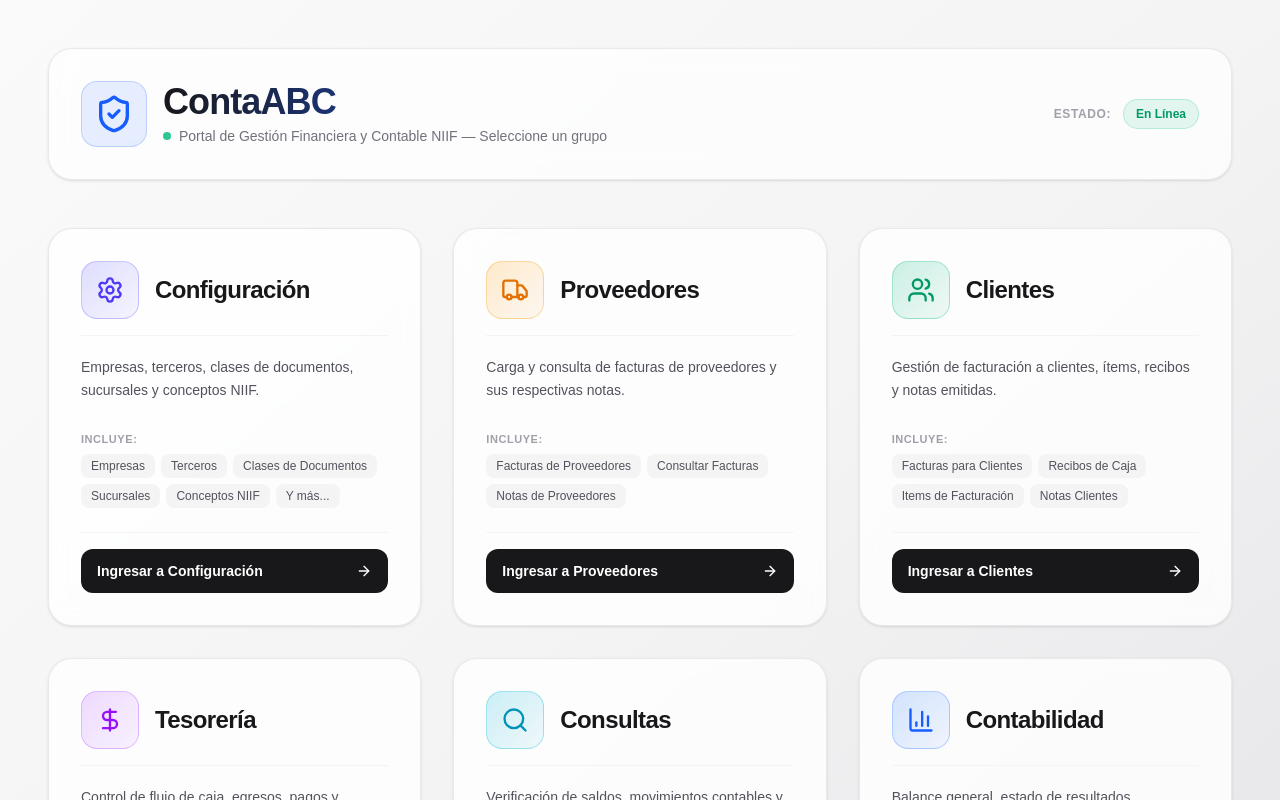
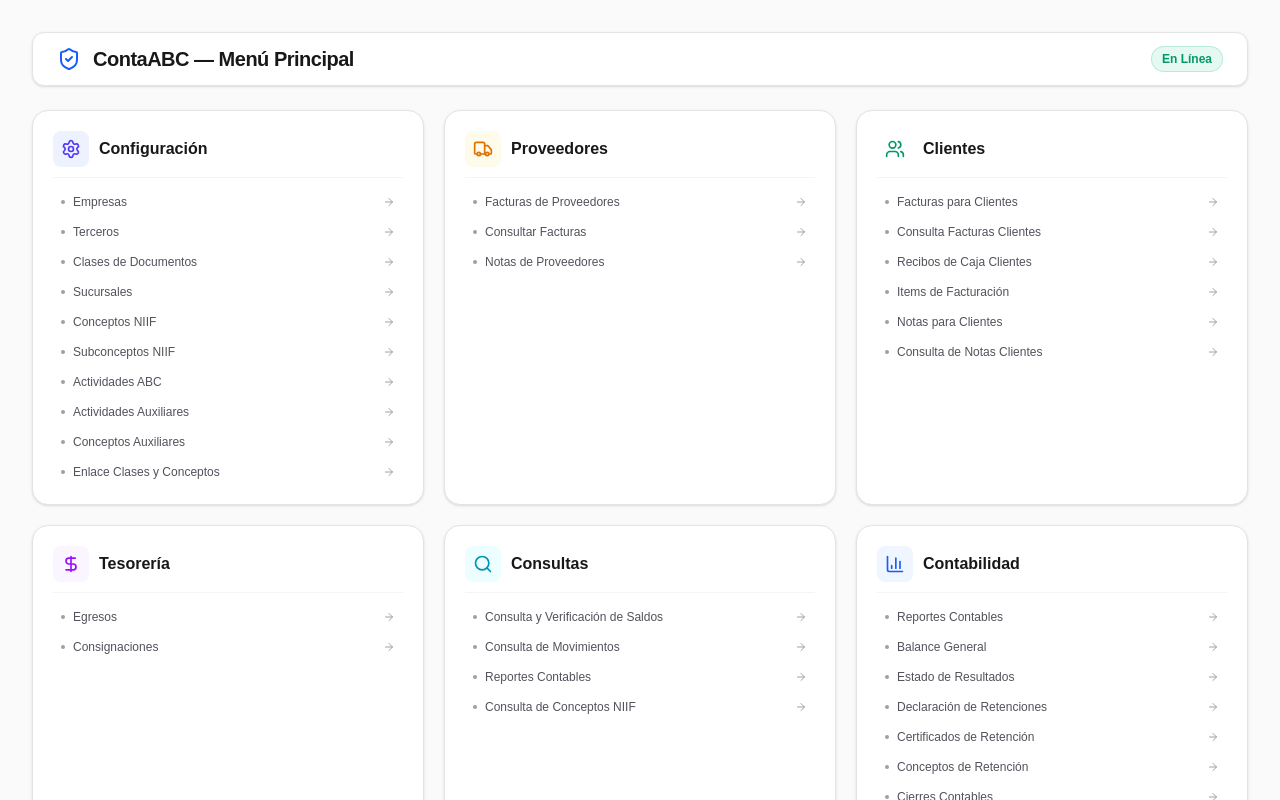
Before and after one commit to ContaABC/APPCONTAABC, a Next.js app: page / in a window 1280 px wide. Shown: the top 800 px of the page. Built offline with nearby package versions, Linux system fonts and the light colour scheme.

Commit message:
Optimizar dashboard principal en 4 columnas compactas sin scroll

```diff
--- a/app/page.tsx
+++ b/app/page.tsx
@@ -7,136 +7,140 @@ import {
   BarChart3,
   Search,
   ShieldCheck,
-  ArrowRight,
-  FolderTree
+  ArrowRight
 } from "lucide-react";
 
 export default function Home() {
-  // Definición de los 6 grupos principales con sus rutas y descripciones basadas en tu menú
   const grupos = [
     {
       nombre: "Configuración",
-      descripcion: "Empresas, terceros, clases de documentos, sucursales y conceptos NIIF.",
-      ruta: "#configuracion", // O puedes crear una ruta dedicada como /modulos/configuracion
+      ruta: "#",
       icono: Settings,
-      color: "from-indigo-500/20 to-indigo-600/5 text-indigo-600 dark:text-indigo-400 border-indigo-500/30",
-      elementos: ["Empresas", "Terceros", "Clases de Documentos", "Sucursales", "Conceptos NIIF", "Y más..."]
+      color: "text-indigo-600 dark:text-indigo-400 bg-indigo-50 dark:bg-indigo-950/50",
+      opciones: [
+        { name: "Empresas", href: "/api/empresas/nueva" },
+        { name: "Terceros", href: "/terceros" },
+        { name: "Clases de Documentos", href: "/configuracion/clases-documento" },
+        { name: "Sucursales", href: "/Sucursales" },
+        { name: "Conceptos NIIF", href: "/ConceptosNiif" },
+        { name: "Subconceptos NIIF", href: "/subconceptos_niif" },
+        { name: "Actividades ABC", href: "/ActividadesABC" },
+        { name: "Actividades Auxiliares", href: "/actividades_auxiliares" },
+        { name: "Conceptos Auxiliares", href: "/conceptos_auxiliares" },
+        { name: "Enlace Clases y Conceptos", href: "/clase_documento_conceptos" },
+      ]
     },
     {
       nombre: "Proveedores",
-      descripcion: "Carga y consulta de facturas de proveedores y sus respectivas notas.",
-      ruta: "#proveedores",
+      ruta: "#",
       icono: Truck,
-      color: "from-amber-500/20 to-amber-600/5 text-amber-600 dark:text-amber-400 border-amber-500/30",
-      elementos: ["Facturas de Proveedores", "Consultar Facturas", "Notas de Proveedores"]
+      color: "text-amber-600 dark:text-amber-400 bg-amber-50 dark:bg-amber-950/50",
+      opciones: [
+        { name: "Facturas de Proveedores", href: "/facturas/cargar" },
+        { name: "Consultar Facturas", href: "/facturas/consultar" },
+        { name: "Notas de Proveedores", href: "/facturas/notas" },
+      ]
     },
     {
       nombre: "Clientes",
-      descripcion: "Gestión de facturación a clientes, ítems, recibos y notas emitidas.",
-      ruta: "#clientes",
+      ruta: "#",
       icono: Users,
-      color: "from-emerald-500/20 to-emerald-600/5 text-emerald-600 dark:text-emerald-400 border-emerald-500/30",
-      elementos: ["Facturas para Clientes", "Recibos de Caja", "Items de Facturación", "Notas Clientes"]
+      color: "text-emerald-600 dark:text-emerald-400 bg-emerald-50-50 dark:bg-emerald-950/50",
+      opciones: [
+        { name: "Facturas para Clientes", href: "/facturas/emitir" },
+        { name: "Consulta Facturas Clientes", href: "/facturas-emitidas" },
+        { name: "Recibos de Caja Clientes", href: "/cobros/nuevo" },
+        { name: "Items de Facturación", href: "/items" },
+        { name: "Notas para Clientes", href: "/notas-emitidas" },
+        { name: "Consulta de Notas Clientes", href: "/notas-emitidas/nueva" },
+      ]
     },
     {
       nombre: "Tesorería",
-      descripcion: "Control de flujo de caja, egresos, pagos y consignaciones bancarias.",
-      ruta: "#tesoreria",
+      ruta: "#",
       icono: DollarSign,
-      color: "from-purple-500/20 to-purple-600/5 text-purple-600 dark:text-purple-400 border-purple-500/30",
-      elementos: ["Egresos", "Consignaciones", "Pagos"]
+      color: "text-purple-600 dark:text-purple-400 bg-purple-50 dark:bg-purple-950/50",
+      opciones: [
+        { name: "Egresos", href: "/tesoreria/pagos" },
+        { name: "Consignaciones", href: "/tesoreria/consignaciones" },
+      ]
     },
     {
       nombre: "Consultas",
-      descripcion: "Verificación de saldos, movimientos contables y reportes detallados.",
-      ruta: "#consultas",
+      ruta: "#",
       icono: Search,
-      color: "from-cyan-500/20 to-cyan-600/5 text-cyan-600 dark:text-cyan-400 border-cyan-500/30",
-      elementos: ["Consulta de Saldos", "Movimientos", "Reportes Contables", "Conceptos NIIF"]
+      color: "text-cyan-600 dark:text-cyan-400 bg-cyan-50 dark:bg-cyan-950/50",
+      opciones: [
+        { name: "Consulta y Verificación de Saldos", href: "/consultas" },
+        { name: "Consulta de Movimientos", href: "/consultas/movimientos" },
+        { name: "Reportes Contables", href: "/consultas/reportes" },
+        { name: "Consulta de Conceptos NIIF", href: "/consultas/conceptos_niif" },
+      ]
     },
     {
       nombre: "Contabilidad",
-      descripcion: "Balance general, estado de resultados, retenciones y cierres contables.",
-      ruta: "#contabilidad",
+      ruta: "#",
       icono: BarChart3,
-      color: "from-blue-500/20 to-blue-600/5 text-blue-600 dark:text-blue-400 border-blue-500/30",
-      elementos: ["Balance General", "Estado de Resultados", "Declaración Retenciones", "Cierres"]
+      color: "text-blue-600 dark:text-blue-400 bg-blue-50 dark:bg-blue-950/50",
+      opciones: [
+        { name: "Reportes Contables", href: "/documentos" },
+        { name: "Balance General", href: "/balance_general" },
+        { name: "Estado de Resultados", href: "/estado-resultados" },
+        { name: "Declaración de Retenciones", href: "/retenciones/declaracion" },
+        { name: "Certificados de Retención", href: "/retenciones/Certificados" },
+        { name: "Conceptos de Retención", href: "/retenciones/conceptos" },
+        { name: "Cierres Contables", href: "/cierres" },
+      ]
     },
   ];
 
   return (
-    <main className="min-h-screen bg-gradient-to-br from-zinc-50 via-zinc-100 to-zinc-200 dark:from-zinc-950 dark:via-zinc-900 dark:to-zinc-950 text-zinc-900 dark:text-zinc-100 p-6 md:p-12 transition-colors duration-300">
+    <main className="min-h-screen bg-zinc-50 dark:bg-zinc-950 text-zinc-900 dark:text-zinc-100 p-4 md:p-8">
 
-      {/* Encabezado Principal */}
-      <header className="max-w-7xl mx-auto mb-12 backdrop-blur-md bg-white/70 dark:bg-zinc-900/70 border border-zinc-200/80 dark:border-zinc-800/80 p-8 rounded-3xl shadow-sm flex flex-col md:flex-row justify-between items-start md:items-center gap-6">
-        <div className="flex items-center gap-4">
-          <div className="p-3 bg-blue-600/10 dark:bg-blue-500/10 rounded-2xl border border-blue-600/20 text-blue-600 dark:text-blue-400">
-            <ShieldCheck className="w-10 h-10" />
-          </div>
-          <div>
-            <h1 className="text-3xl md:text-4xl font-extrabold tracking-tight bg-gradient-to-r from-zinc-900 via-blue-900 to-zinc-700 dark:from-white dark:via-blue-200 dark:to-zinc-400 bg-clip-text text-transparent">
-              ContaABC
-            </h1>
-            <p className="text-sm font-medium text-zinc-500 dark:text-zinc-400 mt-1 flex items-center gap-2">
-              <span className="inline-block w-2 h-2 rounded-full bg-emerald-500 animate-pulse"></span>
-              Portal de Gestión Financiera y Contable NIIF — Seleccione un grupo
-            </p>
-          </div>
+      {/* Encabezado ultra compacto */}
+      <header className="max-w-7xl mx-auto mb-6 bg-white dark:bg-zinc-900 border border-zinc-200 dark:border-zinc-800 px-6 py-3 rounded-xl shadow-sm flex justify-between items-center">
+        <div className="flex items-center gap-3">
+          <ShieldCheck className="w-6 h-6 text-blue-600" />
+          <h1 className="text-xl font-bold tracking-tight">ContaABC — Menú Principal</h1>
         </div>
-
-        <div className="flex items-center gap-3">
-          <span className="text-xs uppercase tracking-wider text-zinc-400 font-semibold">Estado:</span>
-          <span className="text-xs font-bold text-emerald-600 dark:text-emerald-400 bg-emerald-500/10 px-3 py-1.5 rounded-full border border-emerald-500/20">En Línea</span>
-        </div>
+        <span className="text-xs font-bold text-emerald-600 bg-emerald-500/10 px-2.5 py-1 rounded-full border border-emerald-500/20">En Línea</span>
       </header>
 
-      {/* Cuadrícula de Grupos Principales */}
-      <div className="max-w-7xl mx-auto grid grid-cols-1 md:grid-cols-2 lg:grid-cols-3 gap-8">
+      {/* Cuadrícula compacta de 3 columnas para que quepa todo sin scroll excesivo */}
+      <div className="max-w-7xl mx-auto grid grid-cols-1 md:grid-cols-2 lg:grid-cols-3 gap-5">
         {grupos.map((grupo, index) => {
           const IconComponent = grupo.icono;
           return (
             <div
               key={index}
-              className="group bg-white/80 dark:bg-zinc-900/80 backdrop-blur-sm rounded-3xl border border-zinc-200/80 dark:border-zinc-800/80 p-8 shadow-sm hover:shadow-xl hover:border-blue-500/40 transition-all duration-300 flex flex-col justify-between"
+              className="bg-white dark:bg-zinc-900 rounded-2xl border border-zinc-200 dark:border-zinc-800 p-5 shadow-sm hover:shadow-md transition-all flex flex-col justify-between"
             >
               <div>
-                {/* Icono y Título */}
-                <div className="flex items-center gap-4 mb-5 pb-4 border-b border-zinc-100 dark:border-zinc-800">
-                  <div className={`p-3.5 rounded-2xl border bg-gradient-to-br ${grupo.color}`}>
-                    <IconComponent className="w-7 h-7" />
+                {/* Cabecera de Tarjeta */}
+                <div className="flex items-center gap-2.5 mb-3 pb-2.5 border-b border-zinc-100 dark:border-zinc-800">
+                  <div className={`p-2 rounded-lg ${grupo.color}`}>
+                    <IconComponent className="w-5 h-5" />
                   </div>
-                  <div>
-                    <h2 className="text-2xl font-bold tracking-tight">{grupo.nombre}</h2>
-                  </div>
+                  <h2 className="text-base font-bold">{grupo.nombre}</h2>
                 </div>
 
-                {/* Descripción */}
-                <p className="text-sm text-zinc-600 dark:text-zinc-400 mb-6 leading-relaxed">
-                  {grupo.descripcion}
-                </p>
-
-                {/* Vista previa de opciones */}
-                <div className="space-y-1.5 mb-6">
-                  <span className="text-[11px] font-bold uppercase tracking-wider text-zinc-400">Incluye:</span>
-                  <div className="flex flex-wrap gap-1.5 pt-1">
-                    {grupo.elementos.map((el, i) => (
-                      <span key={i} className="text-xs bg-zinc-100 dark:bg-zinc-800 text-zinc-600 dark:text-zinc-300 px-2.5 py-1 rounded-lg">
-                        {el}
-                      </span>
-                    ))}
-                  </div>
-                </div>
-              </div>
-
-              {/* Botón de Acceso */}
-              <div className="pt-4 border-t border-zinc-100 dark:border-zinc-800">
-                <Link
-                  href={grupo.ruta}
-                  className="w-full bg-zinc-900 hover:bg-blue-600 dark:bg-zinc-800 dark:hover:bg-blue-600 text-white py-3 px-4 rounded-xl font-semibold text-sm transition-all duration-300 flex items-center justify-between group-hover:shadow-md"
-                >
-                  <span>Ingresar a {grupo.nombre}</span>
-                  <ArrowRight className="w-4 h-4 transition-transform group-hover:translate-x-1" />
-                </Link>
+                {/* Lista directa de opciones funcionales */}
+                <ul className="space-y-1.5 text-xs font-medium">
+                  {grupo.opciones.map((op, i) => (
+                    <li key={i}>
+                      <Link
+                        href={op.href}
+                        className="text-zinc-600 dark:text-zinc-400 hover:text-blue-600 dark:hover:text-blue-400 transition flex items-center justify-between py-1 px-2 rounded hover:bg-zinc-50 dark:hover:bg-zinc-800/50"
+                      >
+                        <span className="flex items-center gap-2 truncate">
+                          <span className="w-1 h-1 rounded-full bg-zinc-400"></span>
+                          <span className="truncate">{op.name}</span>
+                        </span>
+                        <ArrowRight className="w-3 h-3 text-zinc-400 flex-shrink-0" />
+                      </Link>
+                    </li>
+                  ))}
+                </ul>
               </div>
             </div>
           );
```
